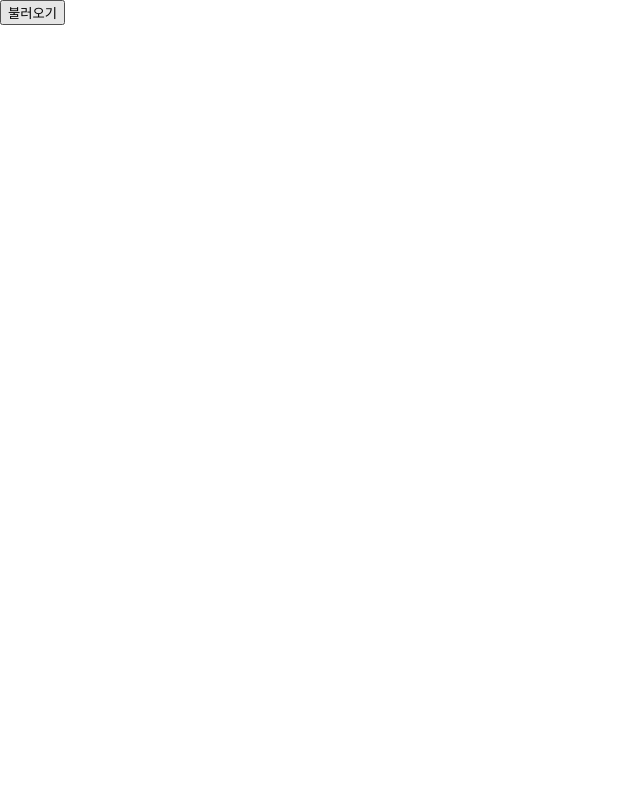
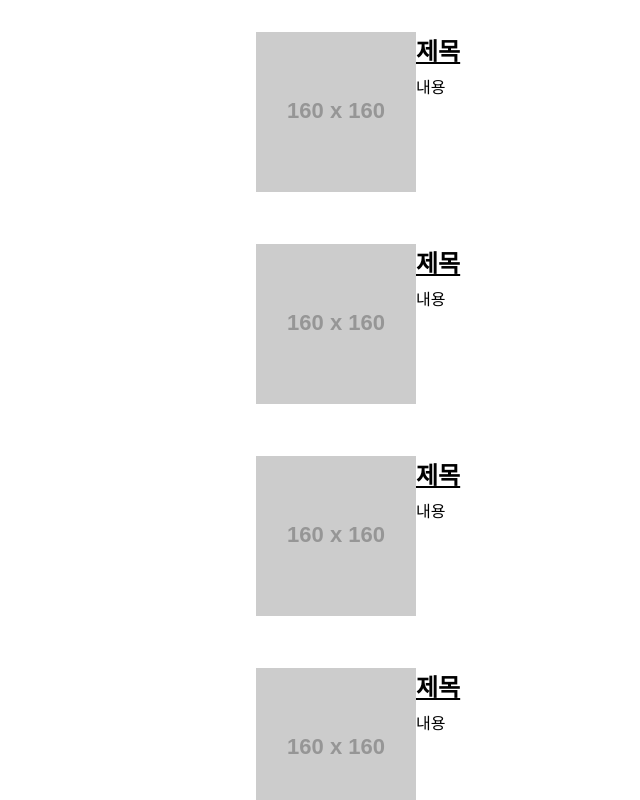
Before and after one commit to Duck-98/React-Router-tutorial, a React (Create React App) app: page / in a window 1280 px wide. Shown: the top 800 px of the page, without its empty margins (0-640 px from the left). Built offline with nearby package versions, Linux system fonts and the light colour scheme.

Commit message:
NewsList 생성

```diff
--- a/src/App.js
+++ b/src/App.js
@@ -1,32 +1,8 @@
-import React, { useState } from 'react';
-import axios from 'axios';
-// c0c66f0cafff4e69889ab277f6829b32
+import React from 'react';
+import NewsList from './components/NewsList';
+
 const App = () => {
-  const [data, setData] = useState(null);
-  const onClick = async () => {
-    try {
-      const response = await axios.get(
-        'https://newsapi.org/v2/top-headlines?country=kr&apiKey=c0c66f0cafff4e69889ab277f6829b32',
-      );
-      setData(response.data);
-    } catch (e) {
-      console.log(e);
-    }
-  };
-  return (
-    <div>
-      <div>
-        <button onClick={onClick}>불러오기</button>
-      </div>
-      {data && (
-        <textarea
-          rows={7}
-          value={JSON.stringify(data, null, 2)}
-          readOnly={true}
-        />
-      )}
-    </div>
-  );
+  return <NewsList />;
 };
 
 export default App;
--- a/src/components/NewsItem.js
+++ b/src/components/NewsItem.js
@@ -42,6 +42,15 @@ const NewsItem = ({ article }) => {
           </a>
         </div>
       )}
+
+      <div className="contents">
+        <h2>
+          <a href={url} target="_blank" rel="noopener noreferrer">
+            {title}
+          </a>
+        </h2>
+        <p>{description}</p>
+      </div>
     </NewsItemBlock>
   );
 };
--- /dev/null
+++ b/src/components/NewsList.js
@@ -0,0 +1,39 @@
+import React from 'react';
+import styled from 'styled-components';
+import NewsItem from './NewsItem';
+
+const NewsListBlock = styled.div`
+  box-sizing: border-box;
+  padding-bottom: 3rem;
+  width: 768px;
+  margin: 0 auto;
+  margin-top: 2rem;
+  @media screen and (max-width: 768px) {
+    width: 100%;
+    padding-left: 1rem;
+    padding-right: 1rem;
+  }
+`;
+
+const sampleArticle = {
+  title: '제목',
+  description: '내용',
+  url: 'https://google.com',
+  urlToImage: 'https://via.placeholder.com/160',
+};
+
+const NewsList = () => {
+  return (
+    <NewsListBlock>
+      <NewsItem article={sampleArticle} />
+      <NewsItem article={sampleArticle} />
+      <NewsItem article={sampleArticle} />
+      <NewsItem article={sampleArticle} />
+      <NewsItem article={sampleArticle} />
+      <NewsItem article={sampleArticle} />
+      <NewsItem article={sampleArticle} />
+    </NewsListBlock>
+  );
+};
+
+export default NewsList;
```
Also changed, not shown: src/About.js (deleted, +0 -11 lines).
